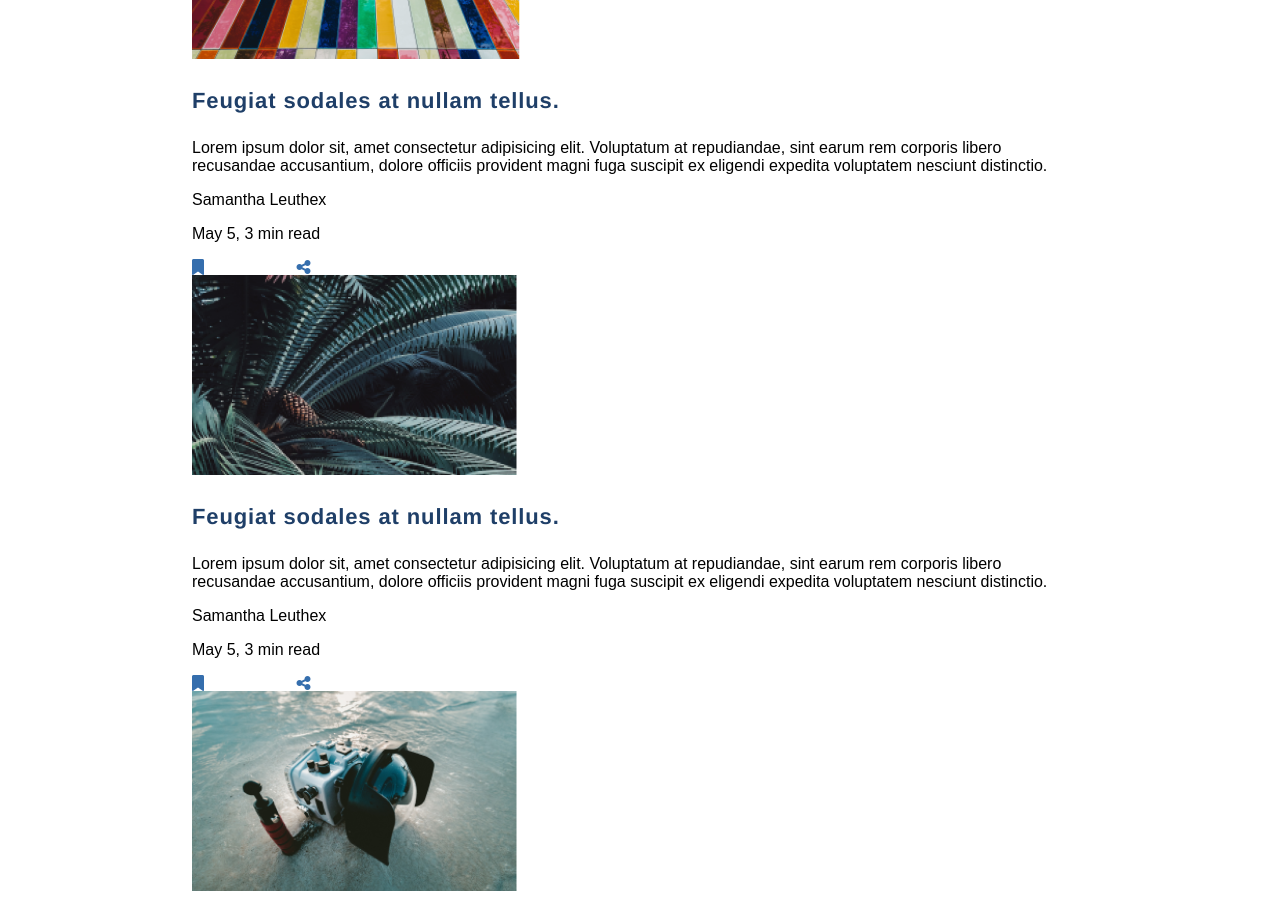
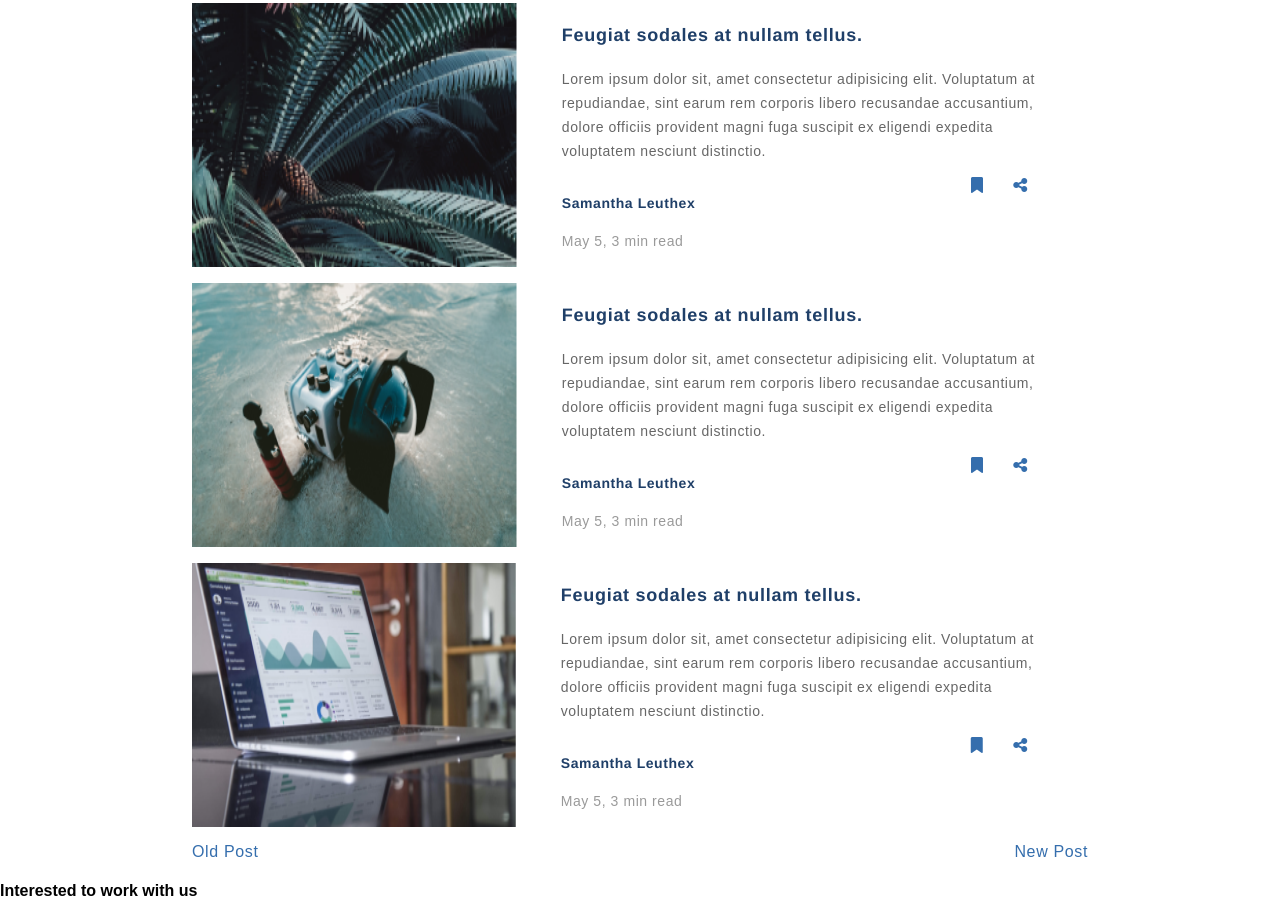
Before and after one commit to Ordnas1/pachaqtec-reto-2, a plain HTML site: page index.html in a window 1280 px wide. Shown: the part 2233-3136 px from the top of the page. Drawn offline with Linux system fonts and the light colour scheme; a web font is replaced by a local one.

Commit message:
Finish all articles section

```diff
--- a/css/styles.css
+++ b/css/styles.css
@@ -288,3 +288,95 @@ input[type=text] {
     color: #356EAD;
     opacity: 0.8;
 }
+
+/* articles */
+
+.article {
+    display: flex;
+    justify-content: space-between;
+    margin: 1rem 0;
+}
+
+.article h3 {
+    font-family: Helvetica;
+    font-style: normal;
+    font-weight: bold;
+    font-size: 18px;
+    line-height: 28px;
+    /* identical to box height, or 156% */
+
+    letter-spacing: 0.04em;
+
+    /* Blue_01 */
+
+    color: #1F3F68;
+}
+
+.article .main-article-text {
+    padding: 0 5%;
+}
+
+.article .main-summary-text {
+    font-family: Arial;
+    font-style: normal;
+    font-weight: normal;
+    font-size: 14px;
+    line-height: 24px;
+    /* or 171% */
+
+    letter-spacing: 0.04em;
+
+    color: rgba(0, 0, 0, 0.6);
+}
+
+.article .main-author {
+    font-family: Helvetica;
+    font-style: normal;
+    font-weight: bold;
+    font-size: 14px;
+    line-height: 24px;
+    /* identical to box height, or 171% */
+
+    letter-spacing: 0.04em;
+
+    /* Blue_01 */
+
+    color: #1F3F68;
+}
+
+.article .main-summary-footer {
+    display: flex;
+    justify-content: space-between;
+}
+
+.article .main-timestamp {
+    font-family: Arial;
+    font-style: normal;
+    font-weight: normal;
+    font-size: 14px;
+    line-height: 24px;
+    /* identical to box height, or 171% */
+
+    letter-spacing: 0.04em;
+
+    color: rgba(0, 0, 0, 0.4);
+}
+
+.section-links {
+    display:flex;
+    justify-content: space-between;
+}
+
+.section-links > a {
+    font-family: Arial;
+    font-style: normal;
+    font-weight: normal;
+    font-size: 16px;
+    line-height: 18px;
+    letter-spacing: 0.04em;
+
+    /* blue_03 */
+
+    color: #356EAD;
+    text-decoration: none;
+}
```
